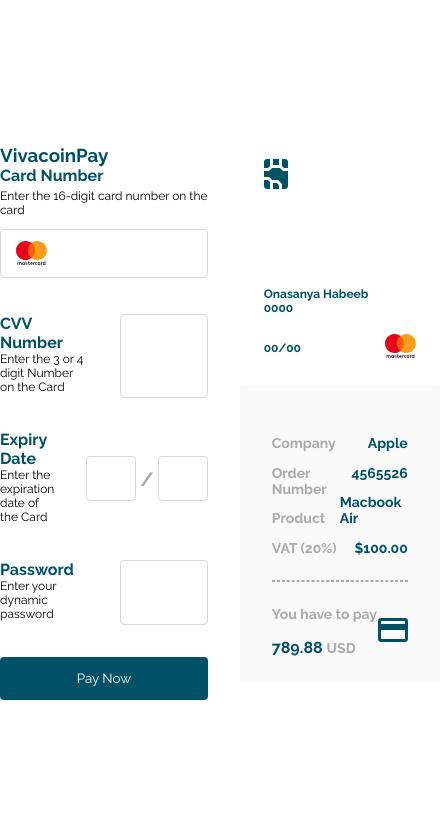
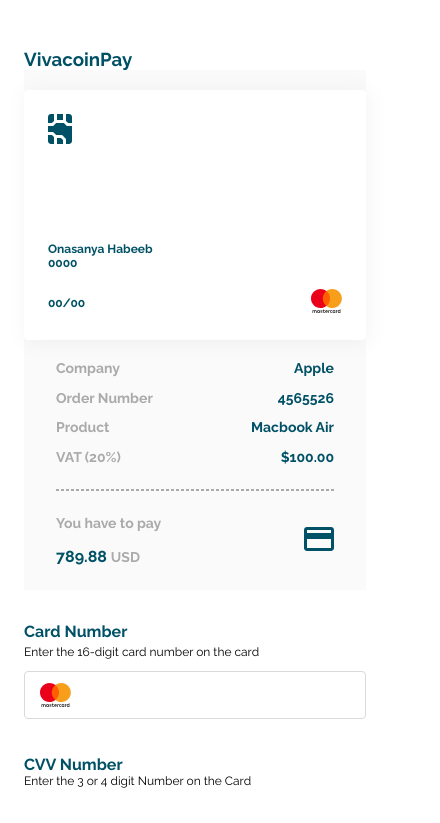
Before and after one commit to Master-Osaro/56_card-payment-component-vite, a React (Vite) app: page / in a window 390 px wide. Shown: the top 823 px of the page, 440 px wide, since content can reach past the window. Built offline with nearby package versions, Linux system fonts and the light colour scheme.

Commit message:
Mobile Styling

```diff
--- a/src/App.css
+++ b/src/App.css
@@ -24,7 +24,7 @@
 .App{
   width: 100%;
   max-width: 1200px;
-  padding: 3rem 0;
+  padding: 3rem 1.5rem;
 }
 
 
@@ -39,6 +39,7 @@
   background: var(--very-dark-aqua);
   border:  var(--very-dark-aqua);
   color: var(--white);
+  cursor: pointer;
 }
 
 h3, label {
@@ -51,6 +52,15 @@
   grid-template-columns: 2fr 1fr;
   gap: 2rem;
   align-items: center;
+}
+
+@media screen and (max-width: 772px) {
+  main{
+    display: flex;
+    flex-direction: column-reverse;
+    gap: 2rem;
+    align-items: center;
+  }
 }
 
 .card__form{
@@ -78,6 +88,13 @@
   display: grid;
   grid-template-columns: 1fr 1fr;
   gap: 2rem;
+}
+
+@media screen and (max-width: 772px) {
+  .form-group-grid{
+    grid-template-columns: 1fr;
+    gap: 2rem;
+  }
 }
 
 .card__expiry-inputs{
@@ -122,6 +139,15 @@
   width: 200px;
   background-color: var(--dark-grey);
   color: var(--white);
+  box-shadow: 2px 2px 20px rgba(99, 99, 99, 0.075) ;
+  margin: 1.25rem  1.25rem;
+}
+
+@media screen and (max-width: 772px) {
+  .s_card{
+    height: 250px;
+    width: 100%;
+  }
 }
 
 .summary__list{
@@ -129,6 +155,7 @@
   grid-template-columns: 1fr 1fr;
 }
 .card__summary{
+  width: 100%;
   background:  var(--whitish);
   display: flex;
   flex-direction: column;
@@ -148,6 +175,11 @@
   flex-direction: column;
   justify-content: space-between;
   font-size: 12px;
+}
+@media screen and (max-width: 772px) {
+  .s_card{
+    transform: translateY(0px);
+  }
 }
 
 .summary__list-wrapper{
```
